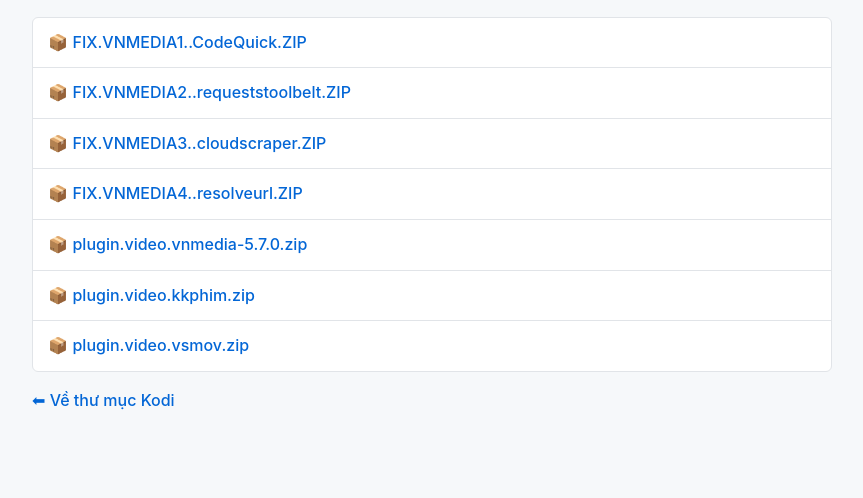
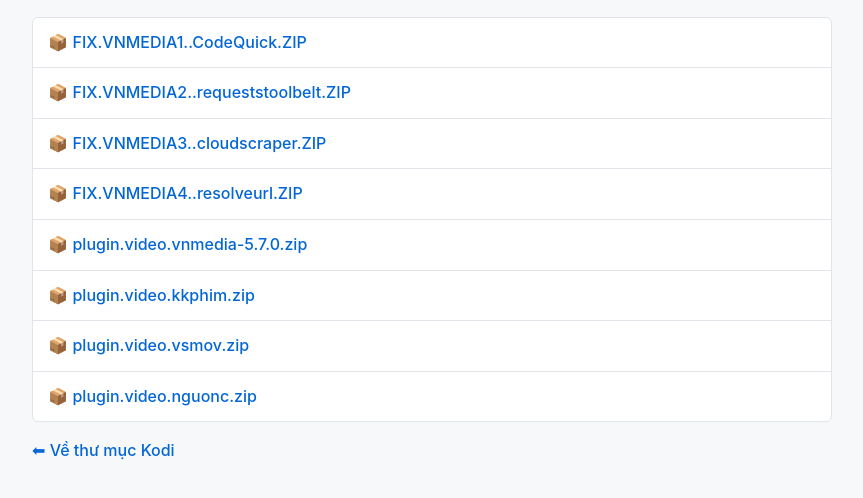
Before and after one commit to tmk9690/khoi, a plain HTML site: page Kodi/Plugin Phim/index.html in a window 1280 px wide. Shown: the part 108-606 px from the top of the page, without its empty margins (208-1071 px from the left). Drawn offline with Linux system fonts and the light colour scheme.

Commit message:
Update index.html

```diff
--- a/Kodi/Plugin Phim/index.html
+++ b/Kodi/Plugin Phim/index.html
@@ -24,6 +24,7 @@
         <li>📦 <a href="plugin.video.vnmedia-5.7.0.zip">plugin.video.vnmedia-5.7.0.zip</a></li>
         <li>📦 <a href="plugin.video.kkphim.zip">plugin.video.kkphim.zip</a></li>
         <li>📦 <a href="plugin.video.vsmov.zip">plugin.video.vsmov.zip</a></li>
+        <li>📦 <a href="plugin.video.nguonc.zip">plugin.video.nguonc.zip</a></li>
     </ul>
     <p><a href="../">⬅ Về thư mục Kodi</a></p>
 </body>
```
